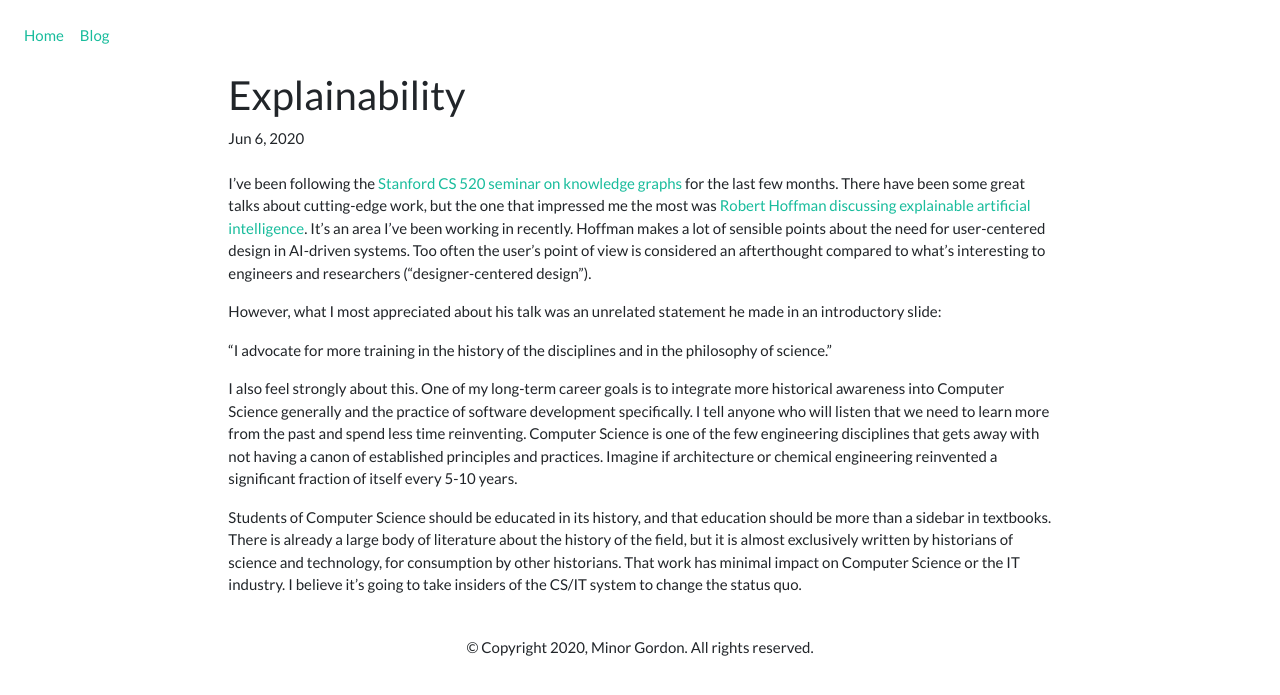
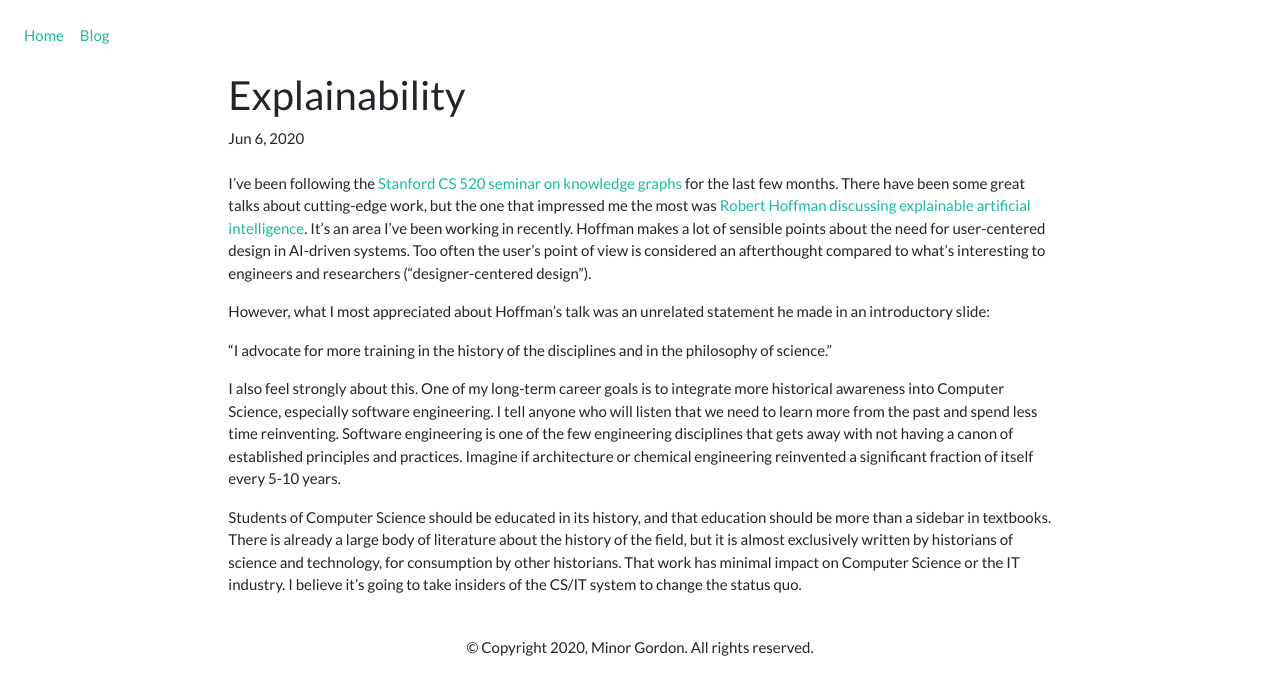
Before and after one commit to minorg/minorgordon.net, a Jekyll site: the page built from _posts/2020-06-06-explainability.md, in a window 1280 px wide. Shown: the top 695 px of the page. Built offline with Jekyll 4.4.1, drawn with Linux system fonts in a browser that asks for light colours; nearby versions of some CDN libraries.

Commit message:
wordsmithing

```diff
--- a/_posts/2020-06-06-explainability.md
+++ b/_posts/2020-06-06-explainability.md
@@ -7,10 +7,10 @@ categories: work
 
 I've been following the [Stanford CS 520 seminar on knowledge graphs](https://web.stanford.edu/class/cs520/) for the last few months. There have been some great talks about cutting-edge work, but the one that impressed me the most was [Robert Hoffman discussing explainable artificial intelligence](https://youtu.be/VRe5yOjmuEY?t=3734). It's an area I've been working in recently. Hoffman makes a lot of sensible points about the need for user-centered design in AI-driven systems. Too often the user's point of view is considered an afterthought compared to what's interesting to engineers and researchers ("designer-centered design").
 
-However, what I most appreciated about his talk was an unrelated statement he made in an introductory slide:
+However, what I most appreciated about Hoffman's talk was an unrelated statement he made in an introductory slide:
 
 "I advocate for more training in the history of the disciplines and in the philosophy of science."
 
-I also feel strongly about this. One of my long-term career goals is to integrate more historical awareness into Computer Science generally and the practice of software development specifically. I tell anyone who will listen that we need to learn more from the past and spend less time reinventing. Computer Science is one of the few engineering disciplines that gets away with not having a canon of established principles and practices. Imagine if architecture or chemical engineering reinvented a significant fraction of itself every 5-10 years.
+I also feel strongly about this. One of my long-term career goals is to integrate more historical awareness into Computer Science, especially software engineering. I tell anyone who will listen that we need to learn more from the past and spend less time reinventing. Software engineering is one of the few engineering disciplines that gets away with not having a canon of established principles and practices. Imagine if architecture or chemical engineering reinvented a significant fraction of itself every 5-10 years.
 
 Students of Computer Science should be educated in its history, and that education should be more than a sidebar in textbooks. There is already a large body of literature about the history of the field, but it is almost exclusively written by historians of science and technology, for consumption by other historians. That work has minimal impact on Computer Science or the IT industry. I believe it's going to take insiders of the CS/IT system to change the status quo.
```
